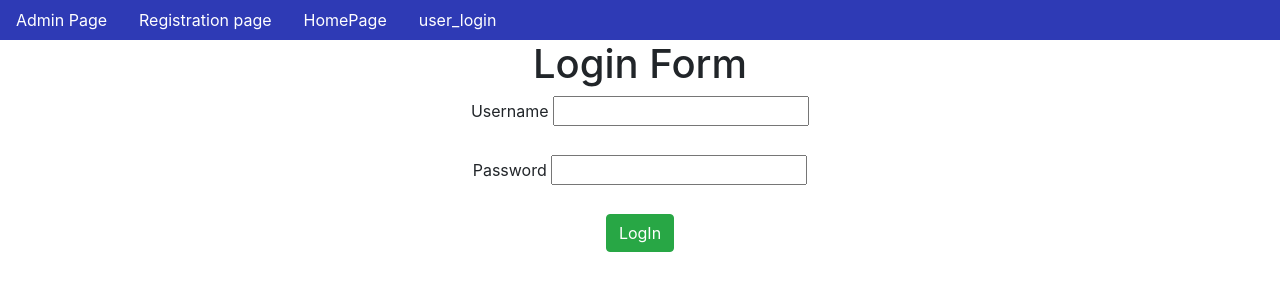
After one commit to vanithakavali/user-models, a Django app: page /user_login/ in a window 1280 px wide. The commit adds this page. Shown: the top 300 px of the page. Run offline with Django 4.2, Linux system fonts and the light colour scheme.

Commit message:
first commit

```diff
--- a/app/views.py
+++ b/app/views.py
@@ -1,8 +1,12 @@
 from django.shortcuts import render
-from django.http import HttpResponse
+from django.http import HttpResponse,HttpResponseRedirect
+from django.urls import reverse
 # Create your views here.
 from django.core.mail import send_mail
 from app.forms import *
+from django.contrib.auth import authenticate,login,logout
+from django.contrib.auth.decorators import login_required
+
 def registration(request):
     usfo=UserForm()
     pfo=ProfileForm()
@@ -24,7 +28,7 @@ def registration(request):
 
             send_mail('Registration',
                     'Ur Registration is Successfull',
-                      'shaikharshadvali79@gmail.com',
+                      'kavalivanitheswari@gmail.com',
                       [NSUFO.email],
                       fail_silently=False
                           )
@@ -36,3 +40,37 @@ def registration(request):
 
 
     return render(request,'registration.html',d)
+
+
+def home(request):
+
+    if request.session.get('username'):
+        username=request.session.get('username')
+        d={'username':username}
+        return render(request,'home.html',d)
+
+    return render(request,'home.html')
+
+
+def user_login(request):
+    if request.method=='POST':
+        username=request.POST['username']
+        password=request.POST['password']
+        AUO=authenticate(username=username,password=password)
+        if AUO:
+            if AUO.is_active:
+                login(request,AUO)
+                request.session['username']=username
+                return HttpResponseRedirect(reverse('home'))
+            else:
+                return HttpResponse('Not a Active User')
+        else:
+            return HttpResponse('Invalid Details')
+    return render(request,'user_login.html')
+
+
+
+@login_required
+def user_logout(request):
+    logout(request)
+    return HttpResponseRedirect(reverse('home'))
--- a/project29/urls.py
+++ b/project29/urls.py
@@ -22,6 +22,9 @@ from app.views import *
 urlpatterns = [
     path('admin/', admin.site.urls),
     path('registration/',registration,name='registration'),
+    path('home/',home,name='home'),
+    path('user_login/',user_login,name='user_login'),
+    path('user_logout/',user_logout,name='user_logout'),
 
 
 
--- /dev/null
+++ b/templates/dummy.html
@@ -0,0 +1,55 @@
+<!doctype html>
+<html lang="en">
+  <head>
+    <!-- Required meta tags -->
+    <meta charset="utf-8">
+    <meta name="viewport" content="width=device-width, initial-scale=1, shrink-to-fit=no">
+
+    <!-- Bootstrap CSS -->
+    <link rel="stylesheet" href="https://cdn.jsdelivr.net/npm/bootstrap@4.6.2/dist/css/bootstrap.min.css" integrity="sha384-xOolHFLEh07PJGoPkLv1IbcEPTNtaed2xpHsD9ESMhqIYd0nLMwNLD69Npy4HI+N" crossorigin="anonymous">
+{% block title %}
+    <title>Hello, world!</title>
+{% endblock %}
+  </head>
+  <body>
+
+<nav class="nav" style="background-color:rgb(46, 58, 181)">
+    <a href="{% url 'admin:index' %}" class="nav-link text-white">Admin Page</a>
+    <a href="{% url 'registration' %}" class="nav-link text-white">Registration page</a>
+
+    <a href="{% url 'home' %}" class="nav-link text-white">HomePage</a>
+
+{% if user.is_authenticated %}
+    <a href="{% url 'user_logout' %}" class="nav-link text-white">user_logout</a>
+
+{% else %}
+    <a href="{% url 'user_login' %}" class="nav-link text-white">user_login</a>
+
+{% endif %}
+
+
+
+
+</nav>
+
+{% block body_block %}
+
+{% endblock %}
+
+
+
+
+    <!-- Optional JavaScript; choose one of the two! -->
+
+    <!-- Option 1: jQuery and Bootstrap Bundle (includes Popper) -->
+    <script src="https://cdn.jsdelivr.net/npm/jquery@3.5.1/dist/jquery.slim.min.js" integrity="sha384-DfXdz2htPH0lsSSs5nCTpuj/zy4C+OGpamoFVy38MVBnE+IbbVYUew+OrCXaRkfj" crossorigin="anonymous"></script>
+    <script src="https://cdn.jsdelivr.net/npm/bootstrap@4.6.2/dist/js/bootstrap.bundle.min.js" integrity="sha384-Fy6S3B9q64WdZWQUiU+q4/2Lc9npb8tCaSX9FK7E8HnRr0Jz8D6OP9dO5Vg3Q9ct" crossorigin="anonymous"></script>
+
+    <!-- Option 2: Separate Popper and Bootstrap JS -->
+    <!--
+    <script src="https://cdn.jsdelivr.net/npm/jquery@3.5.1/dist/jquery.slim.min.js" integrity="sha384-DfXdz2htPH0lsSSs5nCTpuj/zy4C+OGpamoFVy38MVBnE+IbbVYUew+OrCXaRkfj" crossorigin="anonymous"></script>
+    <script src="https://cdn.jsdelivr.net/npm/popper.js@1.16.1/dist/umd/popper.min.js" integrity="sha384-9/reFTGAW83EW2RDu2S0VKaIzap3H66lZH81PoYlFhbGU+6BZp6G7niu735Sk7lN" crossorigin="anonymous"></script>
+    <script src="https://cdn.jsdelivr.net/npm/bootstrap@4.6.2/dist/js/bootstrap.min.js" integrity="sha384-+sLIOodYLS7CIrQpBjl+C7nPvqq+FbNUBDunl/OZv93DB7Ln/533i8e/mZXLi/P+" crossorigin="anonymous"></script>
+    -->
+  </body>
+</html>
--- /dev/null
+++ b/templates/user_login.html
@@ -0,0 +1,22 @@
+{% extends 'dummy.html' %}
+
+{% block title %}
+    <title>Login Page</title>
+{% endblock %}
+
+{% block body_block %}
+
+<center>
+    <h1>Login Form</h1>
+        <form method="POST">
+            {% csrf_token %}
+                <label for="username">Username</label>
+                <input type="text" name="username" id="username"><br>
+                <br>
+                <label for="password">Password</label>
+                <input type="password" name="password" id="password"><br><br>
+            <input type="submit" value="LogIn" class="btn btn-success">
+        </form>
+    </center>
+
+    {% endblock %}
```
Also changed, not shown: templates/home.html (added, +16 -0 lines), templates/registration.html (+9 -10 lines), db.sqlite3, media/WhatsApp_Image_2023-07-20_at_8.46.18_PM_g9coIWf.jpeg (added).
